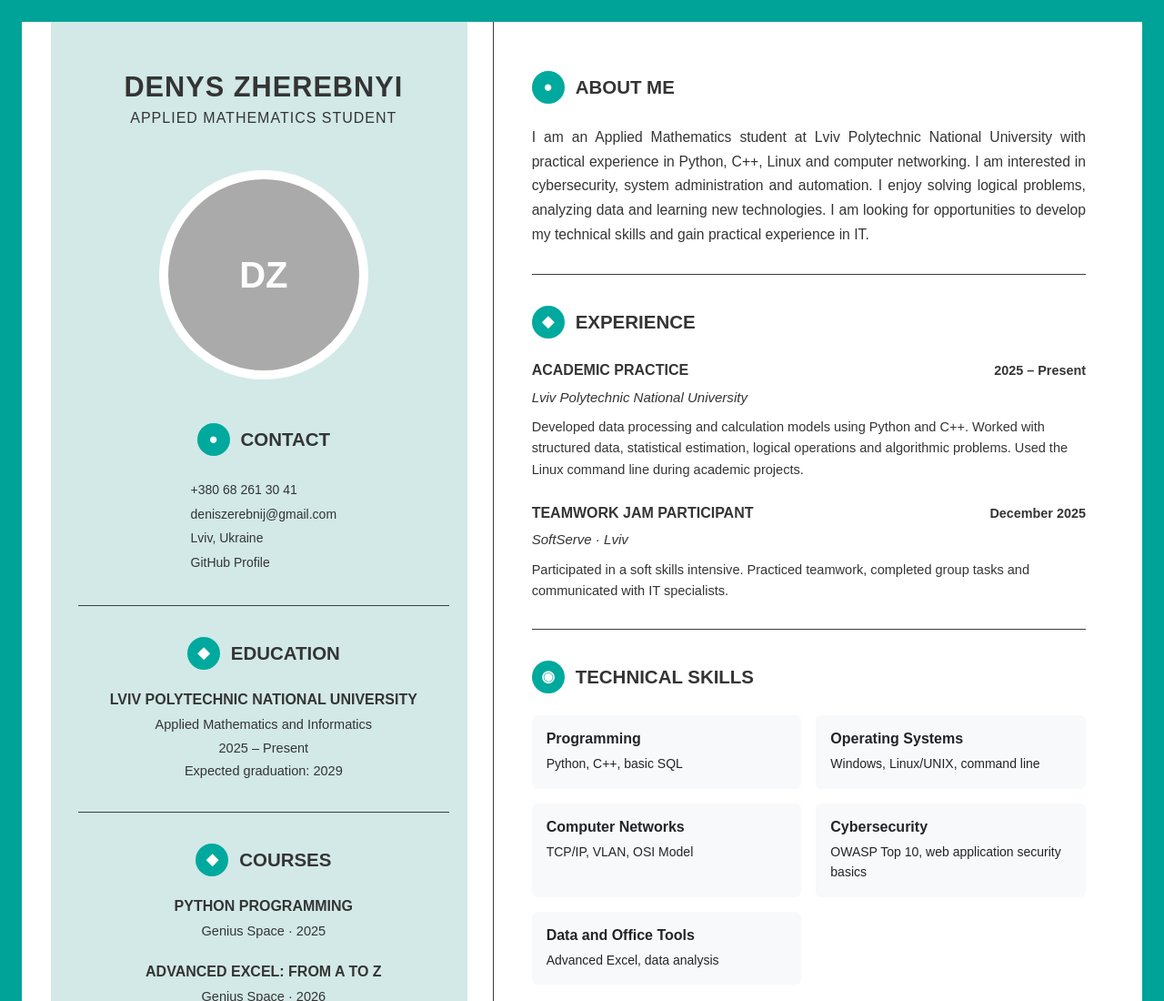
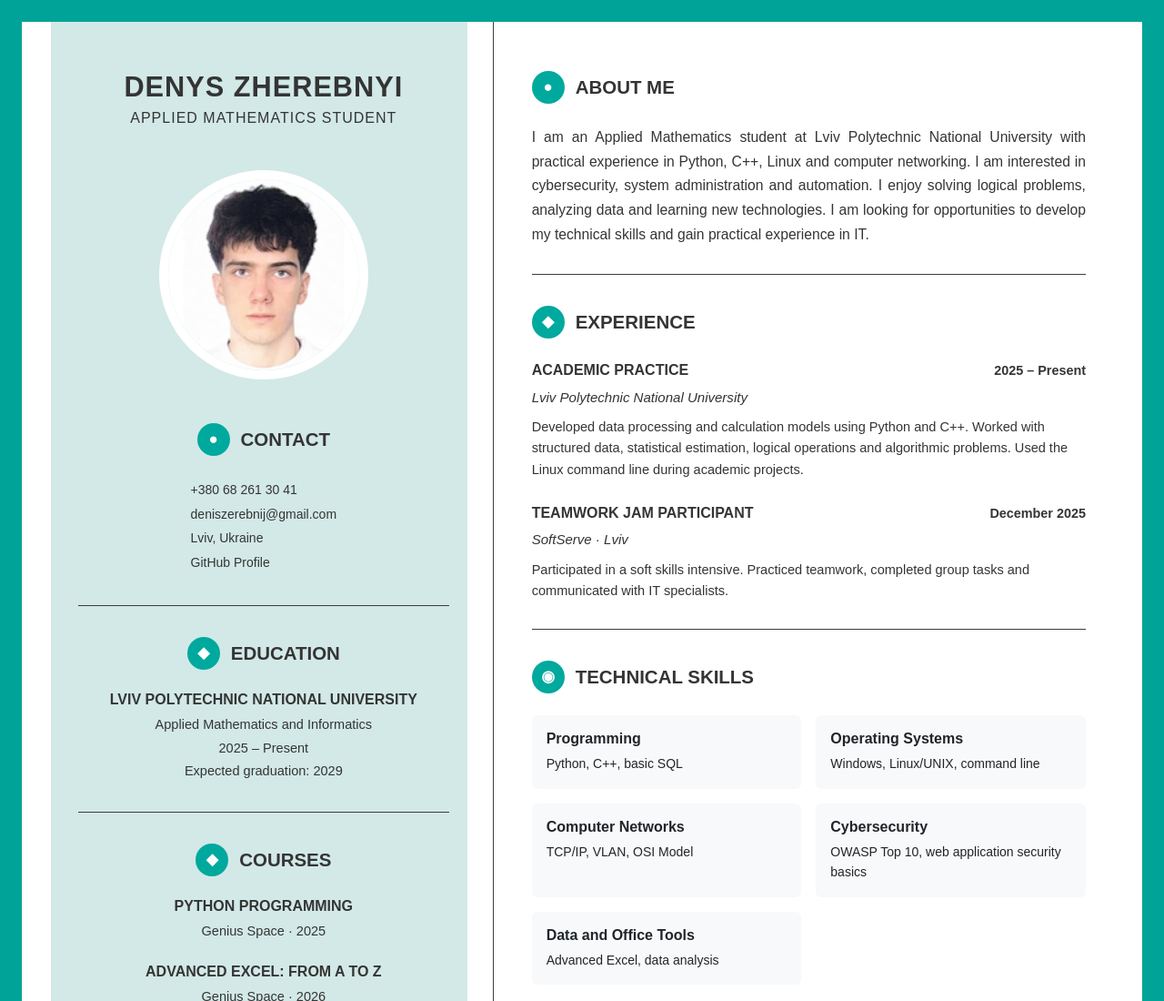
Before and after one commit to deniszerebnij-code/pm_23_06, a website: page src/app/index.html in a window 1280 px wide. Shown: the top 1100 px of the page at 91% size. Drawn offline with nearby package versions, Linux system fonts and the light colour scheme; files that its build step writes are made by us from their sources; files whose address does not match are found by name.

Commit message:
Add resume portrait image

```diff
--- a/gulpfile.js
+++ b/gulpfile.js
@@ -38,7 +38,7 @@ function jsTask() {
 
 function imagesTask() {
   return src('src/imgs/**/*', { encoding: false, allowEmpty: true })
-    .pipe(imagemin())
+    .pipe(imagemin([imagemin.gifsicle(), imagemin.optipng(), imagemin.svgo()]))
     .pipe(dest('dist/imgs'));
 }
 
--- a/src/app/components/sidebar.html
+++ b/src/app/components/sidebar.html
@@ -4,13 +4,11 @@
 
 
 
-                <div class="portrait-placeholder d-flex
-                            align-items-center justify-content-center
-                            text-white fw-bold fs-1"
-                     role="img"
-                     aria-label="Denys Zherebnyi">
-                    DZ
-                </div>
+                <img class="profile-photo"
+                     src="imgs/profile.png"
+                     alt="Portrait of Denys Zherebnyi"
+                     width="230"
+                     height="230">
 
                 <section class="sidebar-section"
                          aria-labelledby="contact">
--- a/src/scss/_header.scss
+++ b/src/scss/_header.scss
@@ -13,11 +13,13 @@
   .profile-role { margin: 5px 0 0; font-size: 1rem; letter-spacing: 1px; }
 }
 
-.portrait-placeholder {
+.profile-photo {
+  display: block;
   width: min(100%, 230px);
   aspect-ratio: 1;
+  object-fit: cover;
+  object-position: center 38%;
   margin: 44px auto 48px;
   border: 10px solid #fff;
   border-radius: 50%;
-  background: #aaa;
 }
```
Also changed, not shown: src/imgs/profile.png (added).
